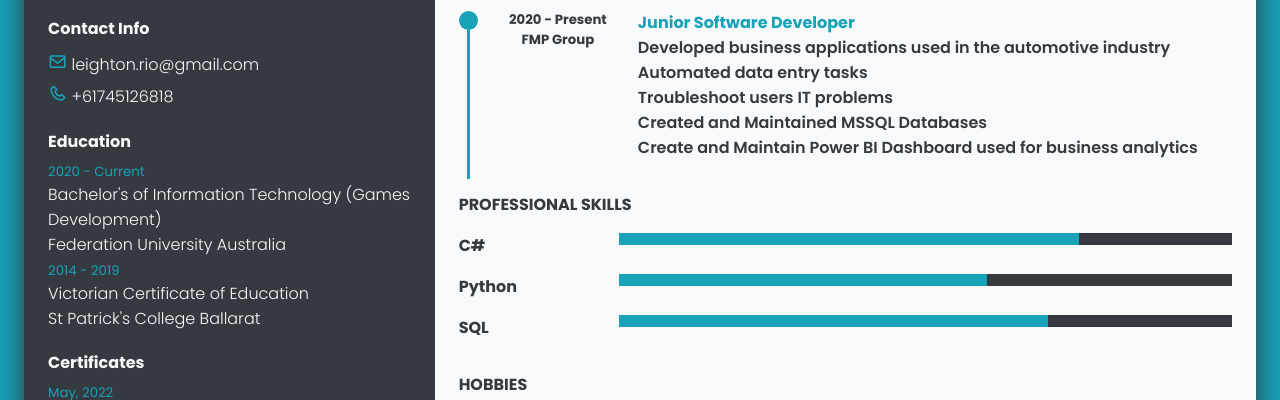
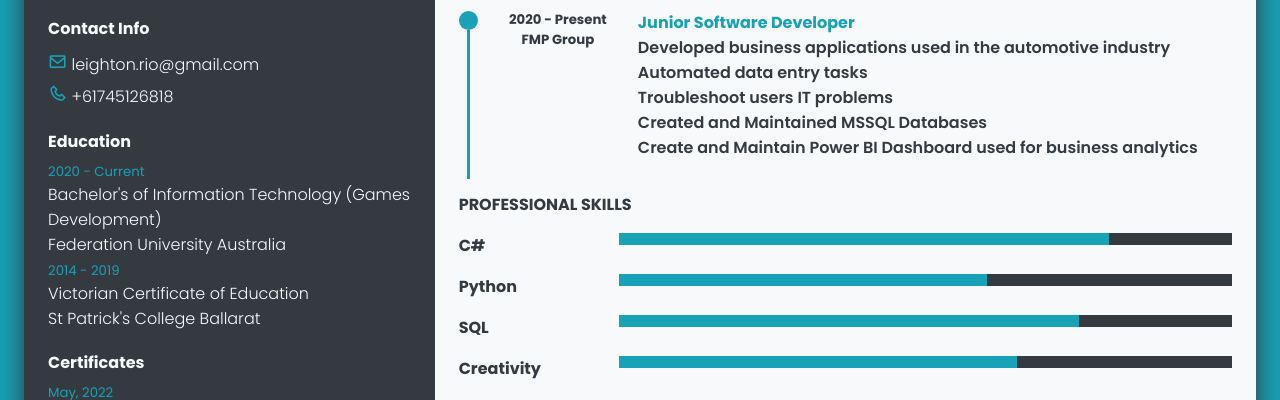
Before and after one commit to llauton123/llauton123.github.io, a plain HTML site: page index.html in a window 1280 px wide. Shown: the part 325-725 px from the top of the page. Drawn offline with nearby package versions, Linux system fonts and the light colour scheme.

Commit message:
Update index.html

```diff
--- a/index.html
+++ b/index.html
@@ -173,7 +173,7 @@
                 <div class="skills">
                     <h4>C#</h4>
                     <div class="percent">
-                        <div style="width: 75%"></div>
+                        <div style="width: 80%"></div>
                     </div>
                 </div>
                 <div class="skills">
@@ -185,7 +185,13 @@
                 <div class="skills">
                     <h4>SQL</h4>
                     <div class="percent">
-                        <div style="width: 70%"></div>
+                        <div style="width: 75%"></div>
+                    </div>
+                </div>
+                <div class="skills">
+                    <h4>Creativity</h4>
+                    <div class="percent">
+                        <div style="width: 65%"></div>
                     </div>
                 </div>
             </div>
```
